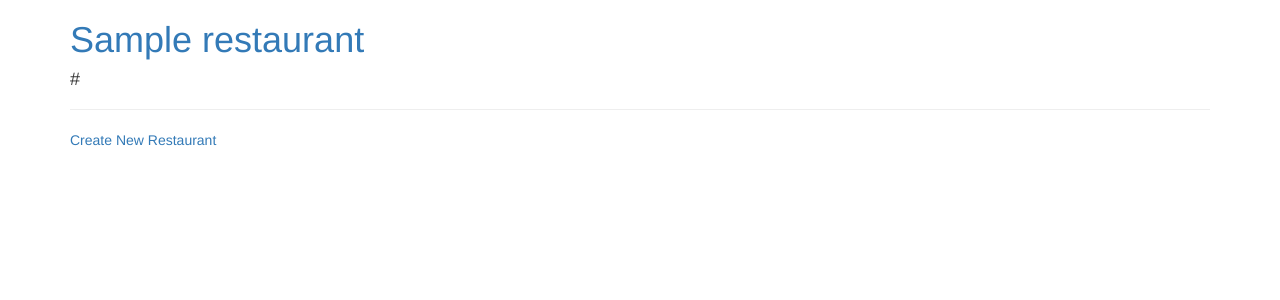
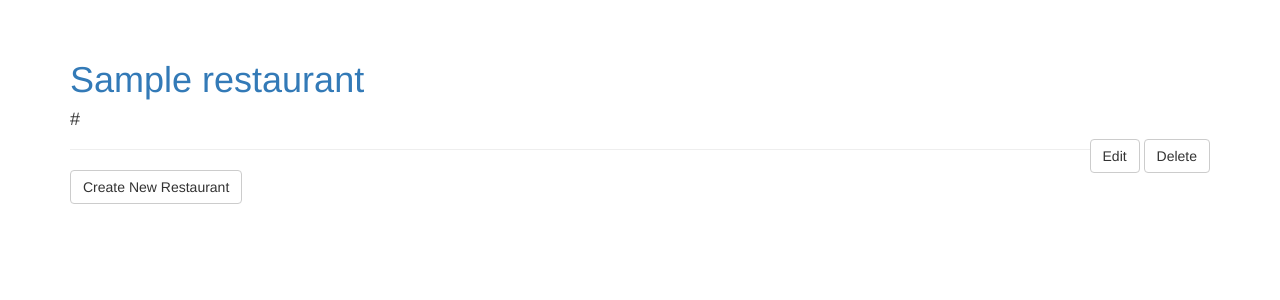
Before and after one commit to mascot6699/udacity-full-stack, a Flask app: page / in a window 1280 px wide. Shown: the top 300 px of the page. Run offline with Flask 2, Linux system fonts and the light colour scheme; tables that the repository leaves empty hold one stand-in row (values such as "Sample post"); some libraries are stand-ins or nearby versions.

Commit message:
Delete restaurant page added and some style changes

```diff
--- a/Full Stack Foundation/Restaurants/Flask/flask_webserver.py
+++ b/Full Stack Foundation/Restaurants/Flask/flask_webserver.py
@@ -36,6 +36,21 @@ def newRestaurant():
         return render_template('add_restaurant.html')
 
 
+@app.route('/restaurant/<int:restaurant_id>/delete/', methods=['GET', 'POST'])
+def deleteRestaurant(restaurant_id):
+    """
+    Page to delete a restaurant.
+    """
+    restaurant = session.query(Restaurant).filter_by(id=restaurant_id).one()
+    if request.method == 'POST':
+        session.delete(restaurant)
+        session.commit()
+        flash("Restaurant has been deleted!")
+        return redirect(url_for('restaurantList'))
+    else:
+        return render_template('delete_restaurant.html', restaurant=restaurant)
+
+
 @app.route('/<int:restaurant_id>/')
 @app.route('/restaurants/<int:restaurant_id>/')
 def restaurantDetail(restaurant_id):
@@ -54,6 +69,7 @@ def newMenuItem(restaurant_id):
             price=request.form['price'], restaurant_id=restaurant_id)
         session.add(newItem)
         session.commit()
+        flash("Menu has been created!")
         return redirect(url_for('restaurantDetail', restaurant_id=restaurant_id))
     else:
         return render_template('add_menu_item.html', restaurant_id=restaurant_id)
--- a/Full Stack Foundation/Restaurants/Flask/static/style.css
+++ b/Full Stack Foundation/Restaurants/Flask/static/style.css
@@ -0,0 +1,3 @@
+.flash {
+	background: #a94442;
+}
--- a/Full Stack Foundation/Restaurants/Flask/templates/delete_item_confirm.html
+++ b/Full Stack Foundation/Restaurants/Flask/templates/delete_item_confirm.html
@@ -4,11 +4,11 @@
 <br><br>
 <div class="container">
 	<h3> Are you sure you want to delete {{item.name}}? </h3>
-	<form action="{{ url_for('deleteMenuItem',restaurant_id = item.restaurant_id, menu_id=item.id)}}" method='post'>
+	<form action="{{ url_for('deleteMenuItem',restaurant_id=item.restaurant_id, menu_id=item.id)}}" method='post'>
 		<input class="btn btn-danger" type='submit' value='Delete'>
 	</form>
 	<br>
 	<br>
-	<a href='{{url_for('restaurantDetail', restaurant_id=item.restaurant_id)}}'>Cancel</a>
+	<a class="btn btn-default" href='{{url_for('restaurantDetail', restaurant_id=item.restaurant_id)}}'>Cancel</a>
 </div>
 {% endblock %}
--- a/Full Stack Foundation/Restaurants/Flask/templates/flash_message.html
+++ b/Full Stack Foundation/Restaurants/Flask/templates/flash_message.html
@@ -1,4 +1,4 @@
-<div class = 'flash'>
+<div class='text-danger'>
 	{% with messages = get_flashed_messages() %}
 		{% if messages %}
 		<ul>
--- a/Full Stack Foundation/Restaurants/Flask/templates/layout.html
+++ b/Full Stack Foundation/Restaurants/Flask/templates/layout.html
@@ -12,6 +12,7 @@
   </head>
   <body>
     <div id="content" class="container">
+      <br><br>
       {% block flsh_message %}
         {% include 'flash_message.html' %}
       {% endblock %}
--- a/Full Stack Foundation/Restaurants/Flask/templates/menu.html
+++ b/Full Stack Foundation/Restaurants/Flask/templates/menu.html
@@ -14,12 +14,12 @@
                     <p>{{i.description}}</p>
                 </div>
                 <div class = "col-md-2">
-                    <a href='{{url_for('editMenuItem',restaurant_id = restaurant.id, menu_id=i.id)}}' >Edit</a>
-                    <a href='{{url_for('deleteMenuItem', restaurant_id = restaurant.id, menu_id=i.id)}}' >Delete</a>
+                    <a href='{{url_for('editMenuItem',restaurant_id=restaurant.id, menu_id=i.id)}}' >Edit</a>
+                    <a class="btn btn-default" href='{{url_for('deleteMenuItem', restaurant_id=restaurant.id, menu_id=i.id)}}' >Delete</a>
                 </div>
             </div>
             <hr>
         {% endfor %}
     </div>
-    <a class="btn btn-default" href="{{ url_for('newMenuItem', restaurant_id=restaurant.id)}}">Create a menu item</a>
+    <a class="btn btn-default" href="{{url_for('newMenuItem', restaurant_id=restaurant.id)}}">Create a menu item</a>
 {% endblock %}
--- a/Full Stack Foundation/Restaurants/Flask/templates/restaurants.html
+++ b/Full Stack Foundation/Restaurants/Flask/templates/restaurants.html
@@ -2,11 +2,15 @@
 
 {% block content %}
 	{% for restaurant in restaurants %}
-		<h1><a href="{{ url_for('restaurantDetail', restaurant_id=restaurant.id)}}" >{{ restaurant.name }}</a></h1>
+		<h1><a href="{{ url_for('restaurantDetail', restaurant_id=restaurant.id)}}">{{restaurant.name}}</a></h1>
 		<h4>{{ restaurant.website }}</h4>
+        <div class="pull-right">
+            <a class="btn btn-default" href='{{url_for('editRestaurant',restaurant_id=restaurant.id)}}'>Edit</a>
+            <a class="btn btn-default" href='{{url_for('deleteRestaurant', restaurant_id=restaurant.id)}}'>Delete</a>
+        </div>
 		<hr>
 	{% endfor %}
-	<a href = '{{url_for('newRestaurant') }}'>
+	<a class="btn btn-default" href='{{url_for('newRestaurant') }}'>
 		Create New Restaurant
 	</a>
 {% endblock %}
```
Also changed, not shown: Full Stack Foundation/Restaurants/Flask/templates/delete_restaurant.html (added, +14 -0 lines).
